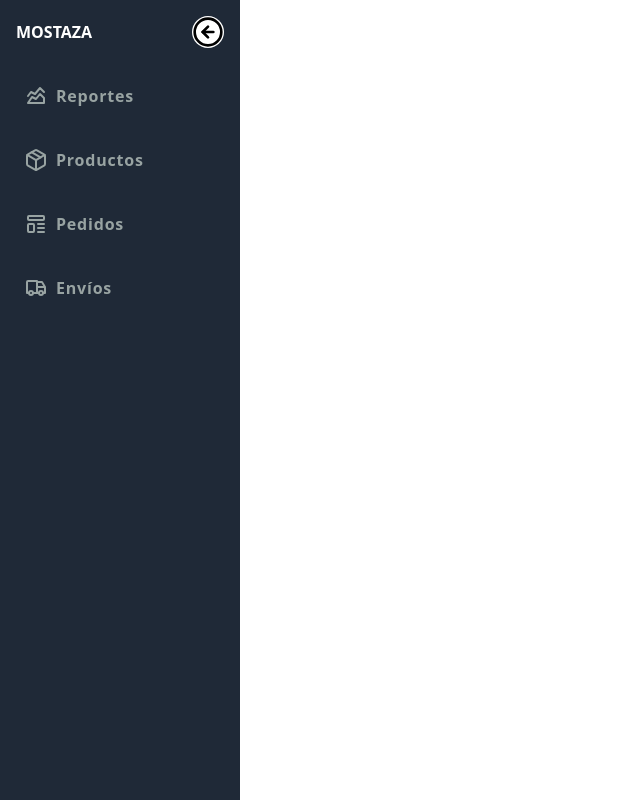
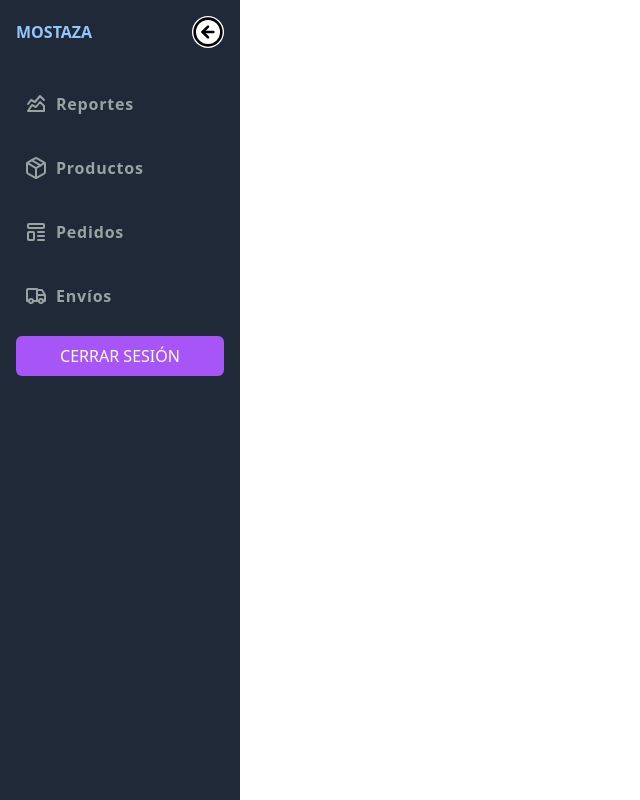
Before and after one commit to fabi4872/tailwind, a React (Vite) app: page / in a window 1280 px wide. Shown: the whole page, without its empty margins (0-640 px from the left). Built offline with nearby package versions, Linux system fonts and the light colour scheme.

Commit message:
Avances y refactoring

```diff
--- a/src/components/Layout.jsx
+++ b/src/components/Layout.jsx
@@ -14,25 +14,26 @@ const Layout = () => {
 
   return (
     <main className="flex">
-      <section className={`relative bg-[#1F2937] h-screen p-4 duration-150 ${(open) ? "w-60" : "w-24"}`}>
+      <section className={`bg-[#1F2937] h-screen p-4 duration-150 ${(open) ? "w-60" : "w-24"}`}>
+        <header className={`flex items-center ${(open) ? "justify-between" : "justify-center"}`}>
           {
             (open)
 
             &&
 
-
-          <h3 className="absolute top-5 left-4 text-white font-bold uppercase">
+            <h3 className="uppercase font-bold text-blue-300">
               Mostaza
             </h3>
           }
 
-        <button type="button" className={`absolute top-4 ${(open) ? "right-4" : "right-8 rotate-180"}`} onClick={ onClickMenu }>
-          <IconMenu className="h-8 w-8 bg-white rounded-full hover:text-blue-500" />
+          <button type="button" className={`${(!open) && "rotate-180"}`} onClick={ onClickMenu }>
+            <IconMenu className="h-8 w-8 rounded-full bg-white hover:text-blue-600" />
           </button>
+        </header>
 
-
-
-        <article className={`flex items-center text-[#98A3A2] font-bold tracking-wider hover:bg-[#111827] hover:text-blue-400 w-full h-12 rounded-md cursor-pointer mt-14 mb-4 ${(open) ? "justify-start" : "justify-center"}`}>
+        <article className="flex flex-col flex-wrap justify-between">
+          <div className="h-auto">
+            <button type="button" className={`flex items-center text-[#98A3A2] font-bold tracking-wider hover:bg-[#111827] hover:text-purple-300 w-full h-12 rounded-md mt-8 mb-4 ${(open) ? "justify-start" : "justify-center"}`}>
               {
                 (open)
 
@@ -49,9 +50,9 @@ const Layout = () => {
 
                 <IconReport className="h-6 w-6" />
               }
-        </article>
+            </button>
 
-        <article className={`flex items-center text-[#98A3A2] font-bold tracking-wider hover:bg-[#111827] hover:text-blue-400 w-full h-12 rounded-md cursor-pointer my-4 ${(open) ? "justify-start" : "justify-center"}`}>
+            <button type="button" className={`flex items-center text-[#98A3A2] font-bold tracking-wider hover:bg-[#111827] hover:text-purple-300 w-full h-12 rounded-md my-4 ${(open) ? "justify-start" : "justify-center"}`}>
               {
                 (open)
 
@@ -68,9 +69,9 @@ const Layout = () => {
 
                 <IconProduct className="h-6 w-6" />
               }
-        </article>
+            </button>
 
-        <article className={`flex items-center text-[#98A3A2] font-bold tracking-wider hover:bg-[#111827] hover:text-blue-400 w-full h-12 rounded-md cursor-pointer my-4 ${(open) ? "justify-start" : "justify-center"}`}>
+            <button type="button" className={`flex items-center text-[#98A3A2] font-bold tracking-wider hover:bg-[#111827] hover:text-purple-300 w-full h-12 rounded-md my-4 ${(open) ? "justify-start" : "justify-center"}`}>
               {
                 (open)
 
@@ -87,9 +88,9 @@ const Layout = () => {
 
                 <IconOrder className="h-6 w-6" />
               }
-        </article>
+            </button>
 
-        <article className={`flex items-center text-[#98A3A2] font-bold tracking-wider hover:bg-[#111827] hover:text-blue-400 w-full h-12 rounded-md cursor-pointer my-4 ${(open) ? "justify-start" : "justify-center"}`}>
+            <button type="button" className={`flex items-center text-[#98A3A2] font-bold tracking-wider hover:bg-[#111827] hover:text-purple-300 w-full h-12 rounded-md my-4 ${(open) ? "justify-start" : "justify-center"}`}>
               {
                 (open)
 
@@ -106,6 +107,12 @@ const Layout = () => {
 
                 <IconShipment className="h-6 w-6" />
               }
+            </button>
+          </div>
+
+          <button type="button" className="uppercase text-white bg-purple-500 hover:bg-purple-600 rounded-md p-2">
+            Cerrar sesión
+          </button>
         </article>
       </section>
 
```
Lines whose indentation alone changed are shown as unchanged.
